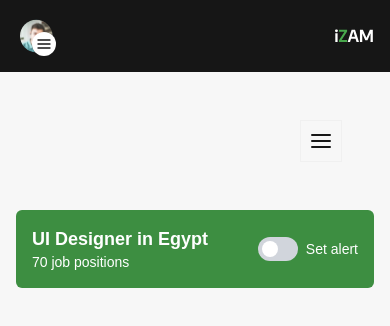
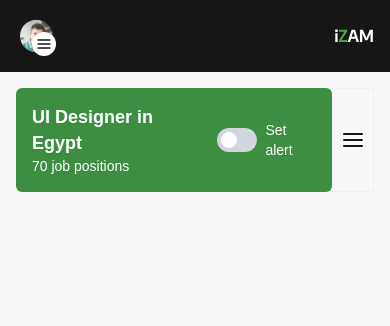
Before and after one commit to mohamed20163858/daftra_task, a Next.js app: page / in a window 390 px wide. Shown: the top 326 px of the page. Built offline with nearby package versions, Linux system fonts and the light colour scheme; no server answers.

Commit message:
Adjust alert job to fit all devices

```diff
--- a/app/layout.tsx
+++ b/app/layout.tsx
@@ -34,7 +34,7 @@ export default function RootLayout({
           {/* Main content */}
           <main className="flex-1 p-4 bg-[#f7f7f7] min-h-screen">
             {/* Mobile navigation icon */}
-            <div className="md:hidden p-4 ">
+            <div className="md:hidden  ">
               <MobileNav />
             </div>
             <div>{children}</div>
--- a/app/page.tsx
+++ b/app/page.tsx
@@ -8,7 +8,9 @@ export default function HomePage() {
       <div className="flex justify-end mb-4">
         <SortByDropdown />
       </div>
-      <AlertCard />
+      <div className="hidden md:block">
+        <AlertCard />
+      </div>
     </div>
   );
 }
--- a/components/AlertCard.tsx
+++ b/components/AlertCard.tsx
@@ -20,7 +20,7 @@ const CustomSwitch = () => {
 export default function AlertCard() {
   return (
     <div className="bg-[#3D8E41] text-white p-4 rounded-md">
-      <div className="flex justify-between items-center">
+      <div className="flex justify-between gap-3 items-center">
         {/* Left Section */}
         <div>
           <div className="text-lg font-bold leading-[26px]">
--- a/components/MobileNav.tsx
+++ b/components/MobileNav.tsx
@@ -4,6 +4,7 @@
 import { useState } from "react";
 import Nav from "./Nav";
 import { FiMenu } from "react-icons/fi";
+import AlertCard from "./AlertCard";
 // import { Fix } from "react-icons/fi";
 
 export default function MobileNav() {
@@ -12,7 +13,8 @@ export default function MobileNav() {
   return (
     <>
       {/* Hamburger menu icon aligned to the right */}
-      <div className="flex justify-end md:hidden p-4 ">
+      <div className="flex justify-between md:hidden w-full ">
+        <AlertCard />
         <button
           onClick={() => setOpen(true)}
           className="p-2 border border-[#F0F0F0]"
```
